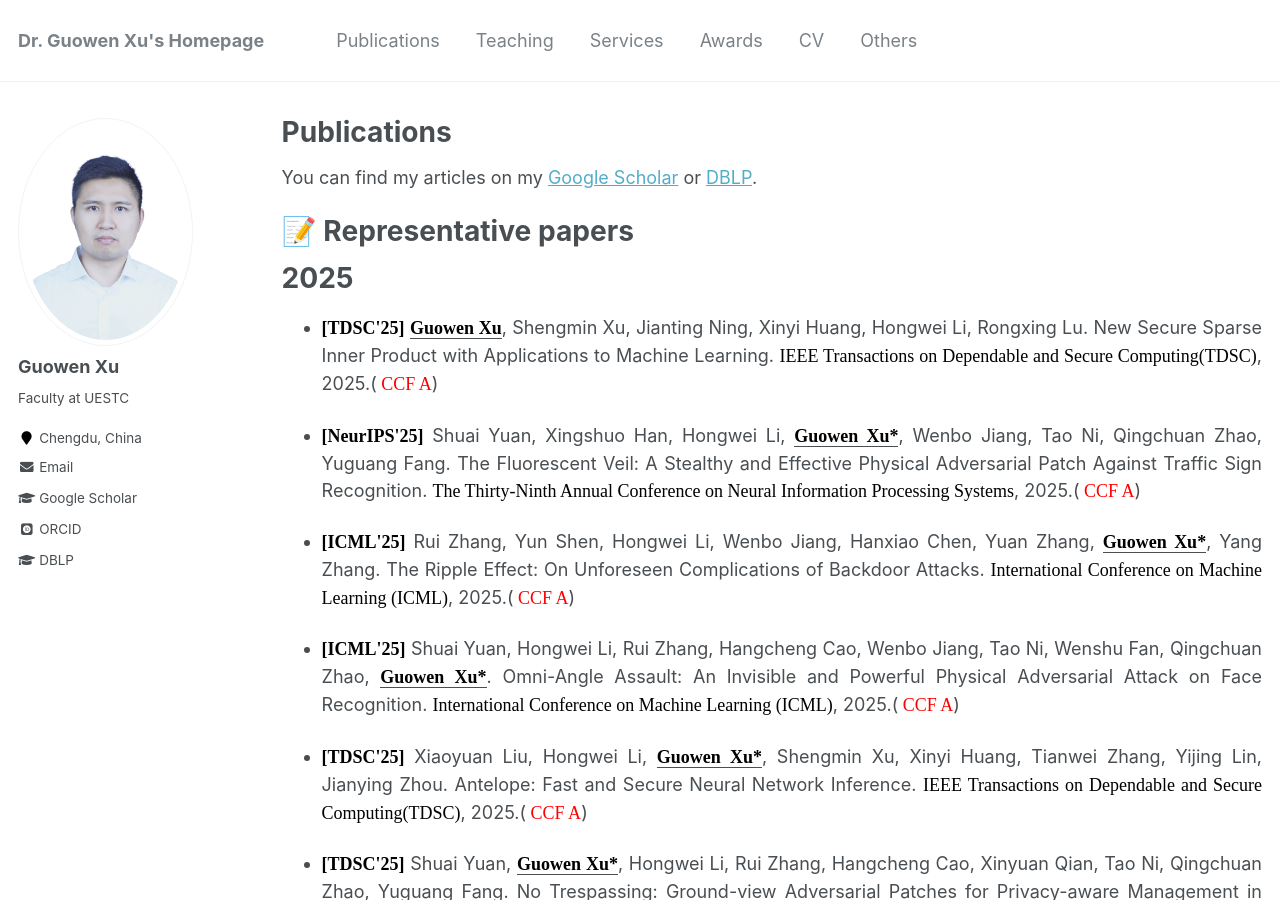
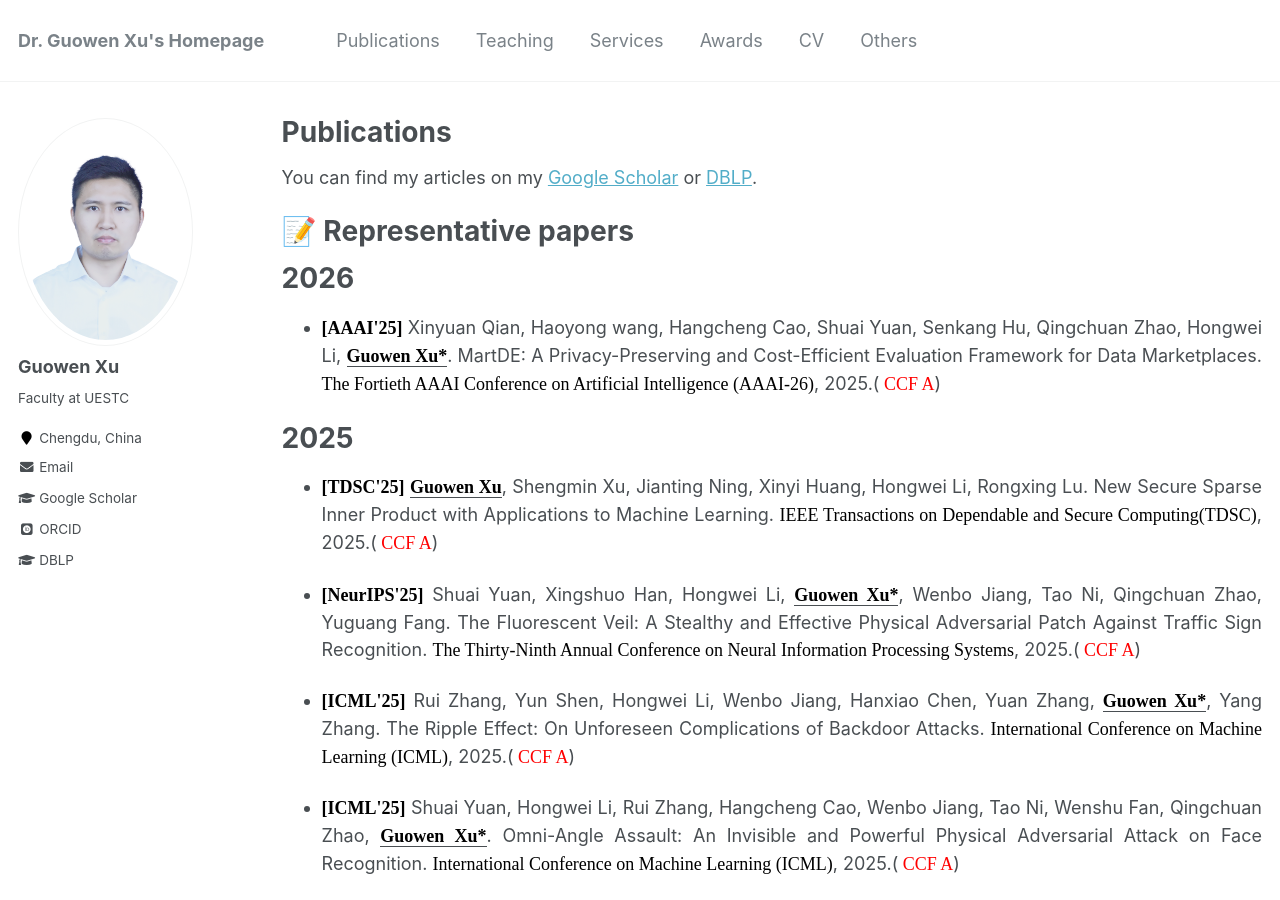
Before and after one commit to Guowen-xu/guowen-xu.github.io, a Jekyll site: the page built from _pages/publications.md, in a window 1280 px wide and 900 px high. Built offline with Jekyll 4.4.1, drawn with Linux system fonts in a browser that asks for light colours; some web fonts are replaced.

Commit message:
Update publications.md

```diff
--- a/_pages/publications.md
+++ b/_pages/publications.md
@@ -9,6 +9,11 @@ author_profile: true
 You can find my articles on my [Google Scholar](https://scholar.google.com.hk/citations?user=MDKdG80AAAAJ&hl=zh-CN) or [DBLP](https://dblp.org/pid/87/10142.html).
 
 # 📝 Representative papers
+
+
+# 2026
+* <p align="justify"> <b><font face="Times New Roman" color=black size=4> [AAAI'25]</font></b> Xinyuan Qian, Haoyong wang, Hangcheng Cao, Shuai Yuan, Senkang Hu, Qingchuan Zhao, Hongwei Li, <u><b><font face="Times New Roman" color=black size=4> Guowen Xu*</font></b></u>. MartDE: A Privacy-Preserving and Cost-Efficient Evaluation Framework for Data Marketplaces. <font face="Times New Roman" color=black size=4> The Fortieth AAAI Conference on Artificial Intelligence (AAAI-26)</font>, 2025.(<font face="Times New Roman" color=red size=4> CCF A</font>)
+
 
 
 # 2025
```
